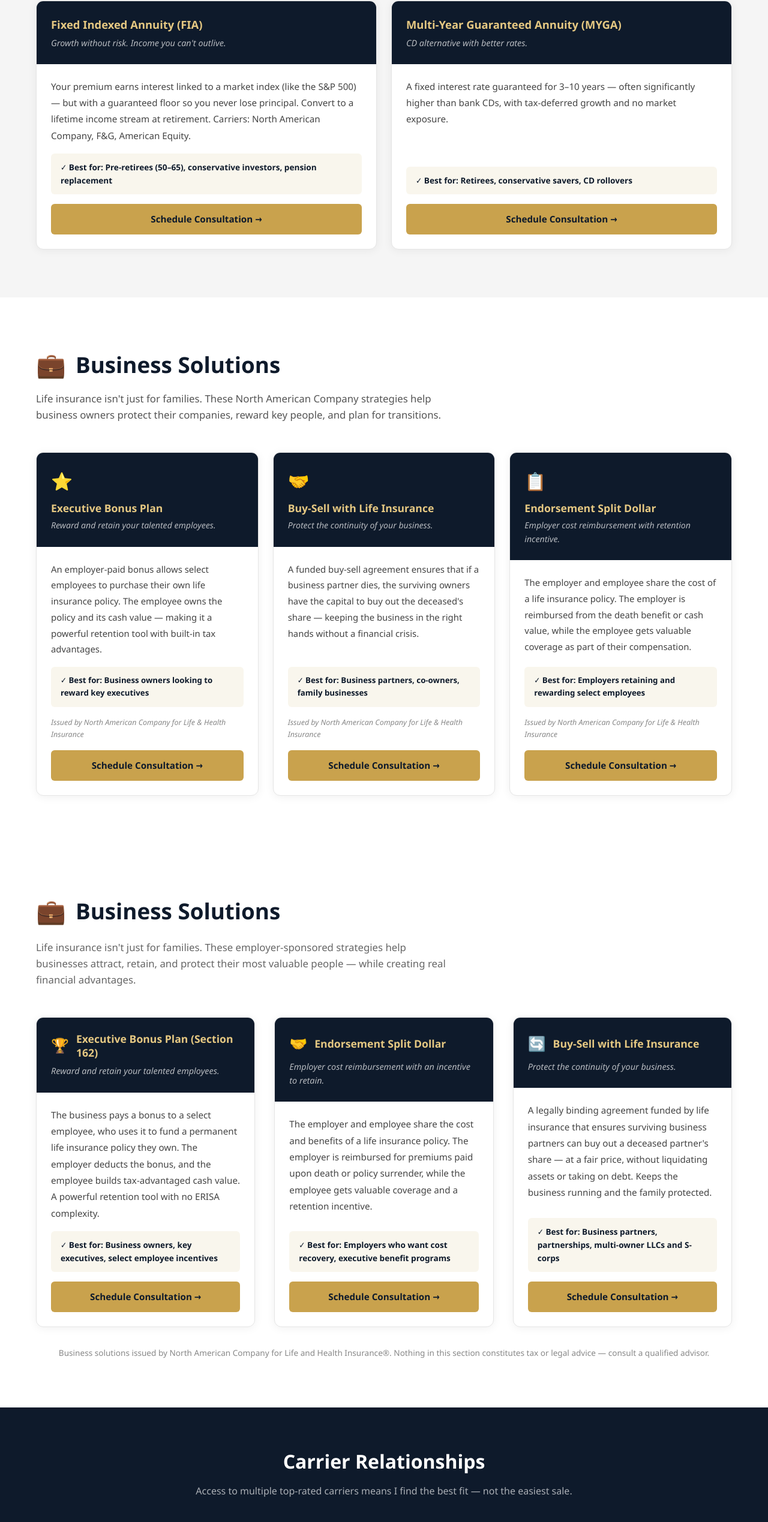
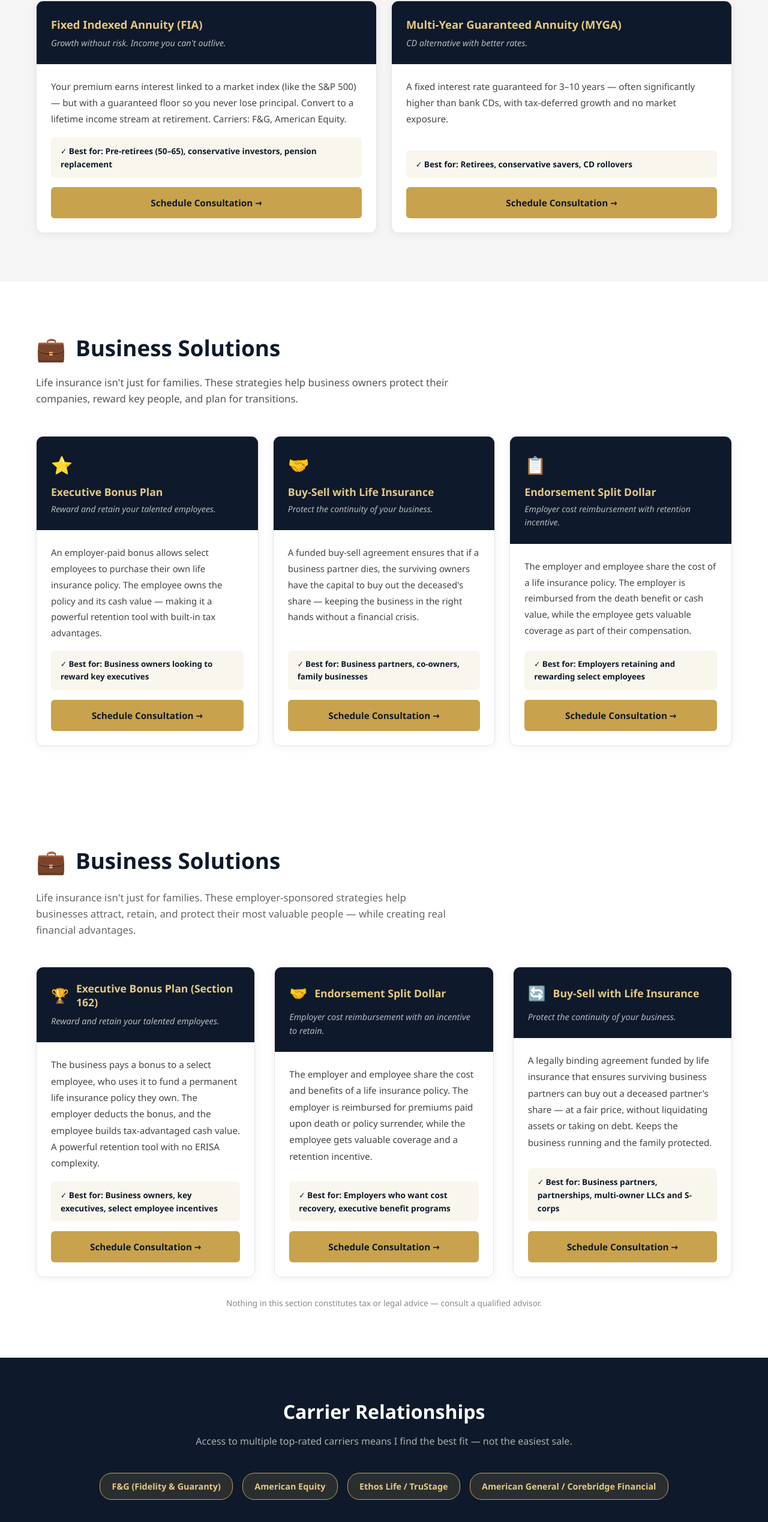
Before and after one commit to latimorelifelegacy25/latimore-hub, a Next.js app: page /products in a window 1280 px wide. Shown: the part 1700-4238 px from the top of the page at 60% size. Built offline with nearby package versions, Linux system fonts and the light colour scheme.

Commit message:
remove: North American Company references across all pages

```diff
--- a/app/products/page.tsx
+++ b/app/products/page.tsx
@@ -93,7 +93,7 @@ const products = [
       {
         name: 'Fixed Indexed Annuity (FIA)',
         tagline: 'Growth without risk. Income you can\'t outlive.',
-        description: 'Your premium earns interest linked to a market index (like the S&P 500) — but with a guaranteed floor so you never lose principal. Convert to a lifetime income stream at retirement. Carriers: North American Company, F&G, American Equity.',
+        description: 'Your premium earns interest linked to a market index (like the S&P 500) — but with a guaranteed floor so you never lose principal. Convert to a lifetime income stream at retirement. Carriers: F&G, American Equity.',
         bestFor: 'Pre-retirees (50–65), conservative investors, pension replacement',
         cta: 'Schedule Consultation',
         ctaUrl: BRAND.bookingUrl,
@@ -167,7 +167,7 @@ export default function ProductsPage() {
             <h2 style={{ fontSize: 'clamp(1.8rem, 4vw, 2.3rem)', color: '#0E1A2B', margin: 0 }}>Business Solutions</h2>
           </div>
           <p style={{ color: '#555', fontSize: '1.05rem', marginBottom: '3rem', maxWidth: 700 }}>
-            Life insurance isn't just for families. These North American Company strategies help business owners protect their companies, reward key people, and plan for transitions.
+            Life insurance isn't just for families. These strategies help business owners protect their companies, reward key people, and plan for transitions.
           </p>
           <div style={{ display: 'grid', gridTemplateColumns: 'repeat(3, 1fr)', gap: '1.5rem' }} className="biz-grid">
             {[
@@ -204,7 +204,6 @@ export default function ProductsPage() {
                   <div style={{ background: 'rgba(197,162,77,0.1)', borderRadius: 6, padding: '0.75rem 1rem', margin: '1rem 0' }}>
                     <p style={{ color: '#0E1A2B', fontSize: '0.83rem', fontWeight: 600, margin: 0 }}>✓ Best for: {p.bestFor}</p>
                   </div>
-                  <p style={{ color: '#888', fontSize: '0.78rem', margin: '0 0 1rem', fontStyle: 'italic' }}>Issued by North American Company for Life & Health Insurance</p>
                   <a href={BRAND.bookingUrl} target="_blank" rel="noopener noreferrer"
                     style={{ display: 'block', background: '#C9A24D', color: '#0E1A2B', textAlign: 'center', padding: '0.85rem', borderRadius: 6, fontWeight: 700, textDecoration: 'none', fontSize: '0.95rem' }}>
                     Schedule Consultation →
@@ -273,7 +272,7 @@ export default function ProductsPage() {
             ))}
           </div>
           <p style={{ marginTop: '2rem', color: '#888', fontSize: '0.85rem', textAlign: 'center' }}>
-            Business solutions issued by North American Company for Life and Health Insurance®. Nothing in this section constitutes tax or legal advice — consult a qualified advisor.
+            Nothing in this section constitutes tax or legal advice — consult a qualified advisor.
           </p>
         </div>
       </section>
@@ -284,7 +283,7 @@ export default function ProductsPage() {
           <h2 style={{ color: '#fff', fontSize: 'clamp(1.5rem,4vw,2rem)', marginBottom: '0.75rem' }}>Carrier Relationships</h2>
           <p style={{ color: 'rgba(255,255,255,0.65)', marginBottom: '2.5rem' }}>Access to multiple top-rated carriers means I find the best fit — not the easiest sale.</p>
           <div style={{ display: 'flex', flexWrap: 'wrap', gap: '1rem', justifyContent: 'center' }}>
-            {['North American Company', 'F&G (Fidelity & Guaranty)', 'American Equity', 'Ethos Life / TruStage', 'American General / Corebridge Financial'].map(c => (
+            {['F&G (Fidelity & Guaranty)', 'American Equity', 'Ethos Life / TruStage', 'American General / Corebridge Financial'].map(c => (
               <span key={c} style={{ background: 'rgba(197,162,77,0.15)', border: '1px solid #C9A24D', color: '#E5C882', padding: '0.6rem 1.2rem', borderRadius: 20, fontSize: '0.9rem', fontWeight: 600 }}>{c}</span>
             ))}
           </div>
```
